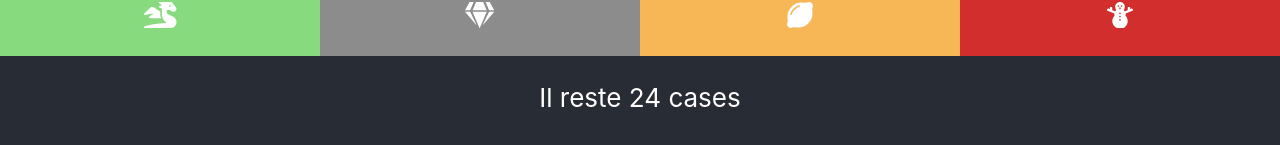
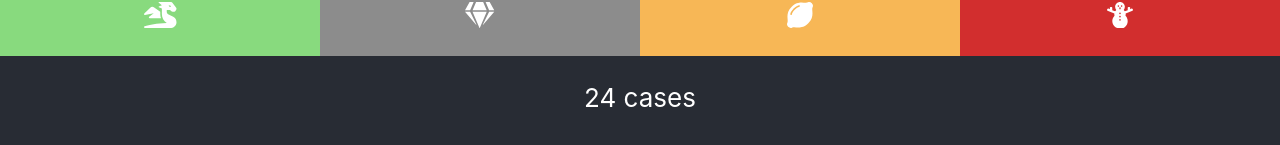
Before and after one commit to ophelielv/just-click, a React (Create React App) app: page / in a window 1280 px wide. Shown: the part 513-658 px from the top of the page. Built offline with nearby package versions, Linux system fonts and the light colour scheme.

Commit message:
nbSquares : check > 0

```diff
--- a/src/App.js
+++ b/src/App.js
@@ -131,7 +131,7 @@ class App extends Component {
 
     let found = null;
     squares.forEach(row => {
-      const squareArray = row.filter(x => x.id === squareId)
+      const squareArray = row.filter(x => (x.id === squareId && x.clicked === false))
       if(squareArray.length === 1){
         found = squareArray[0];
       }
@@ -150,12 +150,13 @@ class App extends Component {
     const clickedSquare = this._findSquare(squares, squareId);
     if(clickedSquare){
       clickedSquare.clicked = true;
+      nbSquares--;
     }
 
 
     this.setState({
       squares: squares,
-      nbSquares: --nbSquares,
+      nbSquares: nbSquares,
     });
   }
 
@@ -186,7 +187,7 @@ class App extends Component {
 
         <footer>
           <p>
-            Il reste {nbSquares} case{nbSquares > 1 && 's'}
+            {nbSquares} case{nbSquares > 1 && 's'}
           </p>
           { (nbSquares === 0) &&
             <button className="Button-play-again" onClick={this._handlePlayAgain}>
```
